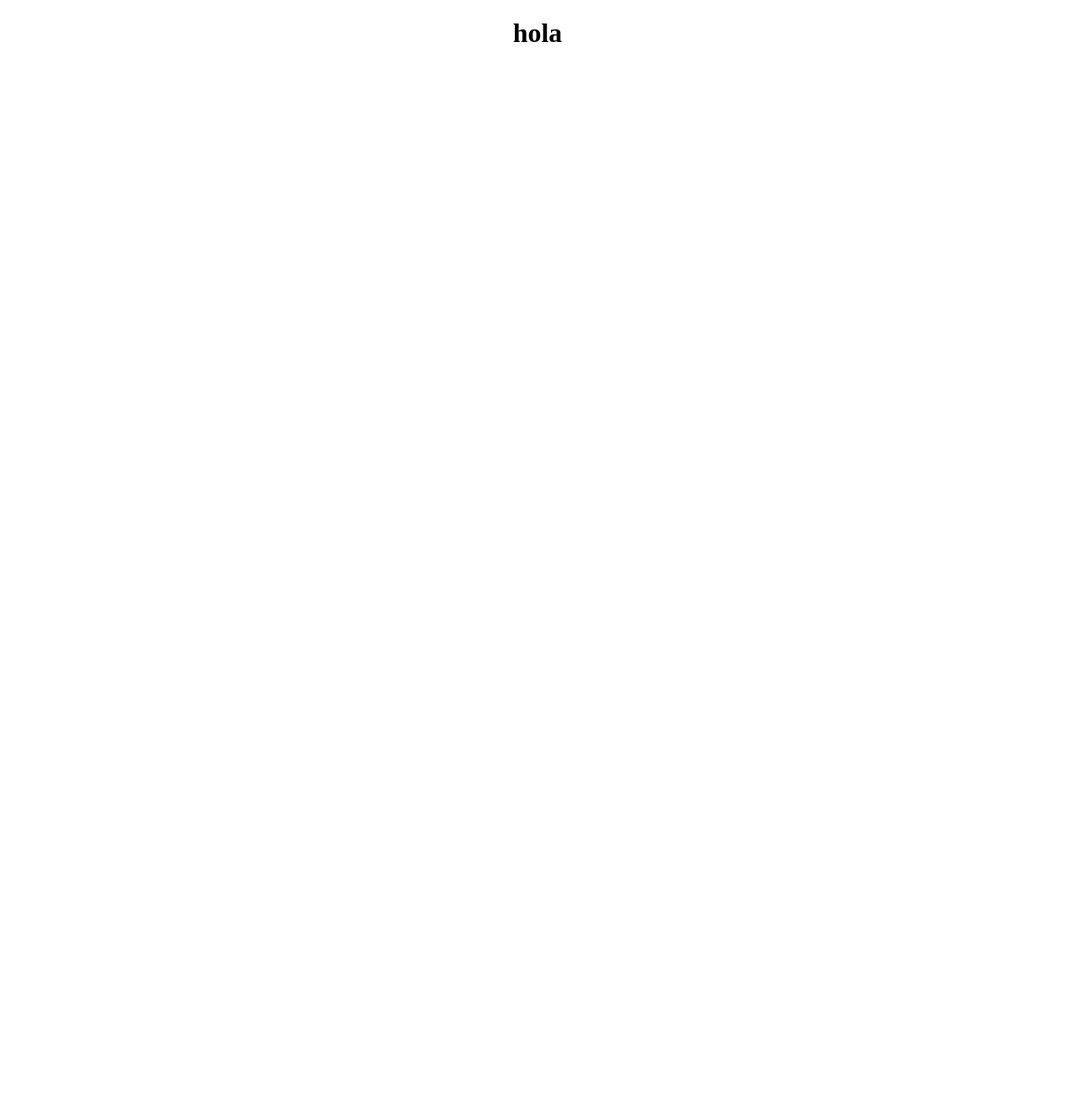
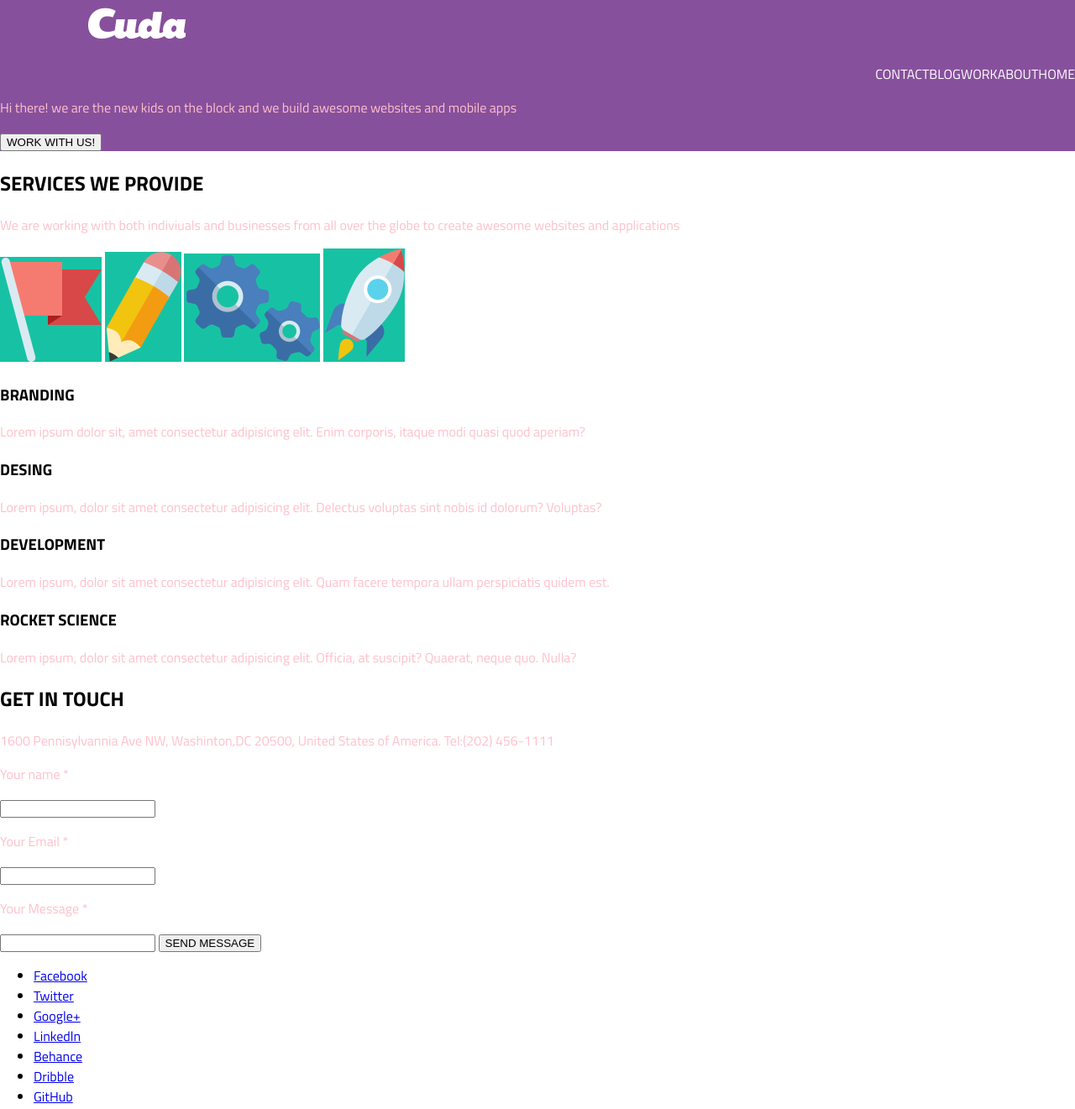
Before and after one commit to hillaryCF/examen2, a plain HTML site: page index.html in a window 1280 px wide. Shown: the whole page at 84% size. Before the commit the page ends 800 px from the top, so only its background shows below. Drawn offline with Linux system fonts and the light colour scheme; files whose address does not match are found by name.

Commit message:
agrego carpeta de img, cambios al html y sass

```diff
--- a/index.html
+++ b/index.html
@@ -6,10 +6,68 @@
     <title>Page Title</title>
     <meta name="viewport" content="width=device-width, initial-scale=1">
     <link rel="stylesheet"  href="css/style.css" />
+    <link href="https://fonts.googleapis.com/css?family=Titillium+Web:300,400,700" rel="stylesheet">
 </head>
 <body>
+    <div class="container">
+        <!-- primer contenedor -->
+        <div id="content1" >
+            <img src="imagenes/Cuda.png" class="logo" alt="logo de CUDA">
+            <ul class="list clearfix">
+                <li>HOME</li>
+                <li>ABOUT</li>
+                <li>WORK</li>
+                <li>BLOG</li>
+                <li>CONTACT</li>
+            </ul>
+            <p>Hi there! we are the new kids on the block and we build awesome websites and mobile apps</p>
+            <button>WORK WITH US!</button>
+        </div>
 
-    <h1>hola</h1>
+        <!-- segundo contenedor -->
+        <div class="content2">
+            <h2>SERVICES WE PROVIDE</h2>
+            <P>We are working with both indiviuals and businesses from all over the globe to create awesome websites and applications</P>
+            <img src="imagenes/img1.png" alt="bandera">
+            <img src="imagenes/img2.png" alt="lapiz">
+            <img src="imagenes/img3.png" alt="tuercas">
+            <img src="imagenes/img4.png" alt="cohete">
+            <h3>BRANDING</h3>
+            <P>Lorem ipsum dolor sit, amet consectetur adipisicing elit. Enim corporis, itaque modi quasi quod aperiam?</P>
+            <h3>DESING</h3>
+            <P>Lorem ipsum, dolor sit amet consectetur adipisicing elit. Delectus voluptas sint nobis id dolorum? Voluptas?</P>
+            <h3>DEVELOPMENT</h3>
+            <p>Lorem ipsum, dolor sit amet consectetur adipisicing elit. Quam facere tempora ullam perspiciatis quidem est.</p>
+            <h3>ROCKET SCIENCE</h3>
+            <p>Lorem ipsum, dolor sit amet consectetur adipisicing elit. Officia, at suscipit? Quaerat, neque quo. Nulla?</p>
+        </div>
+
+        <!-- tercer contenedor -->
+        <div class="content3">
+            <h2>GET IN TOUCH</h2>
+            <P>1600 Pennisylvannia Ave NW, Washinton,DC 20500, United States of America. Tel:(202) 456-1111</P>
+            <p>Your name <span>*</span></p>
+            <input type="text">
+            <p>Your Email <span>*</span></p>
+            <input type="text">
+            <p>Your Message <span>*</span></p>
+            <input type="text">
+            <button>SEND MESSAGE</button>
+        </div>
+
+        <!--Footer-->
+        <div class="footer">
+            <ul class="social">
+               <li><a href="#">Facebook</a></li>
+               <li><a href="#">Twitter</a></li>
+               <li><a href="#">Google+</a></li>
+               <li><a href="#">Linkedln</a></li>
+               <li><a href="#">Behance</a></li>
+               <li><a href="#">Dribble</a></li>
+               <li><a href="#">GitHub</a></li>
+            </ul>
+        </div>
+    </div>
 
     <script src="main.js"></script>
 </body>
--- /dev/null
+++ b/sass/general/_contenido.scss
@@ -0,0 +1,35 @@
+$color:black;
+p{
+    color:pink;
+}
+
+.container{
+    margin: 0 auto;
+}
+body{
+    margin: 0;
+    font-family: 'Titillium Web', sans-serif;
+}
+
+// primer contenedor
+#content1{
+    background-color: #87509c;
+
+    img{
+        margin-left: 100px;
+    }
+    li{
+        float: right;
+        list-style: none;
+        margin-top: 0;
+        color: white;
+    }
+
+
+}
+.clearfix::after{
+    display: block;
+    content: "";
+    clear: both;
+
+}
--- a/sass/style.scss
+++ b/sass/style.scss
@@ -1,2 +1,3 @@
 @import'general/variables';
 @import'breakpoints/breakpoints';
+@import'general/contenido';
```
Also changed, not shown: css/style.css, imagenes/Cuda.png (added), imagenes/img1.png (added), imagenes/img2.png (added), imagenes/img3.png (added), imagenes/img4.png (added), 3 other files.
